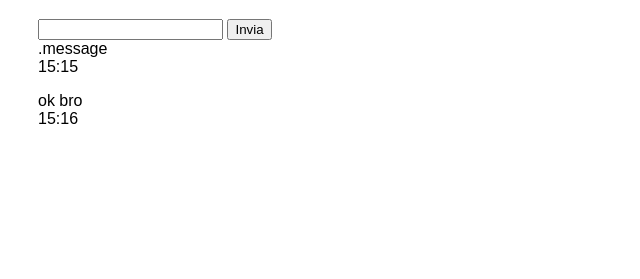
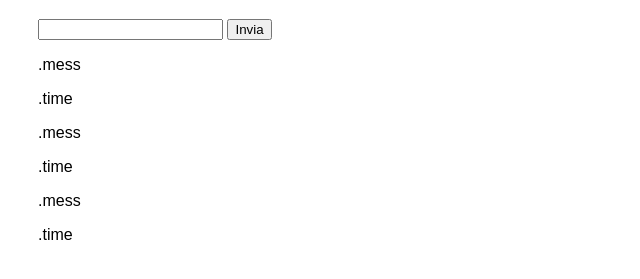
Before and after one commit to rocco-de-luca/js-oggetti-studenti, a plain HTML site: page index.html in a window 1280 px wide. Shown: the part 99-378 px from the top of the page, without its empty margins (0-640 px from the left). Drawn offline with nearby package versions, Linux system fonts and the light colour scheme.

Commit message:
js-oggetti-studenti

```diff
--- a/handlebars/script.js
+++ b/handlebars/script.js
@@ -5,7 +5,6 @@
 *********************/
 
 $(document).ready(function () {
-
     //refs
     var input = $(".mess.input");
     var button = $(".mess-btn");
@@ -18,6 +17,64 @@ $(document).ready(function () {
     //genera una utility handlebar
     var template = Handlebars.compile(source);
     //console.log(typeof(template));
+
+    //ottengo html
+    var source = $('#message-template').html();
+    var template = Handlebars.compile(source);
+
+    var chat = [
+        {
+            testo: 'ciao, come stai?',
+            tempo: '10:00'
+        },
+        {
+            testo: 'bene, grazie tu?',
+            tempo: '10:05'
+        },
+        {
+            testo: 'bene',
+            tempo: '10:10'
+        },
+    ];
+
+    for (var i = 0; i < chat.length; i++) {
+        var mess = chat[i];
+        var data = {
+            testo: ('.mess'),
+            tempo: ('.time'),
+            userClass: 'sent'
+        }
+        var output = template(data);
+        $('.chat').append(output);
+    }
+
+    //invio alla pressione di Enter
+    input.keypress(function (e) {
+
+        if (e.which == 13) {
+            aggiungiChat();
+        }
+
+    });
+    //invio al click del bottone
+    button.click(function () {
+
+        addChat();
+    });
+
+    function oraAttuale() {
+        var data = new Date();
+
+        var ora = data.getHours();
+        var minuti = data.getMinutes();
+
+        if (minuti < 10) {
+            minuti = '0' + minuti;
+        }
+
+        return ora + ':' + minuti;
+
+    }
 
     //inserisci nuovo mess
     button.click(function () {
@@ -52,27 +109,4 @@ $(document).ready(function () {
 
     }, 1000);
 
-    for (var i = 0; i < 3; i++) {
-        var arrayObjChat = [
-
-            {
-                testo: 'ciao, come stai?' + (i + 1),
-                tempo: '15:15' + (i + 1)
-            },
-            {
-                testo: 'bene grazie, tu?' + (i + 1),
-                tempo: '15:16' + (i + 1),
-            },
-            {
-                testo: 'bene grazie' + (i + 1),
-                tempo: '15:17'
-            },
-        ];
-
-        var html = template(arrayObjChat);
-
-        $('.chat').append(arraiObjChat);
-    }
-
-
 });
--- a/index.html
+++ b/index.html
@@ -17,13 +17,12 @@
   </div>
 
   <main class="chat"></main>
-  <main class="articles"></main>
 
   <script id="message-template" type="text/x-handlebars-template">
      <div class="message{{ userClass }}">
        <div class="message-text">{{ text }}</div>
        <div class="message-time">{{ time}}</div>
-       <p>{{testo}}</p>
+       <p class="time">{{testo}}</p>
        <p>{{tempo}}</p>
      </div>
     </script>
```
